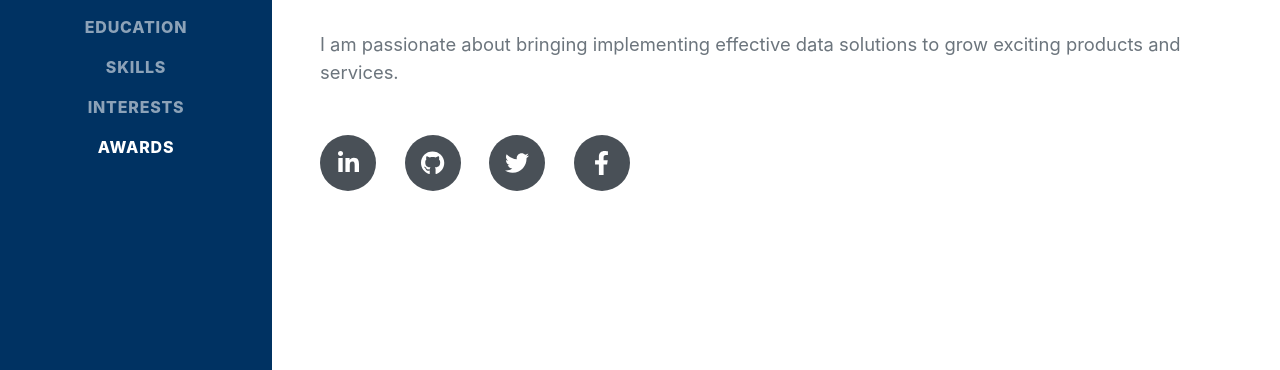
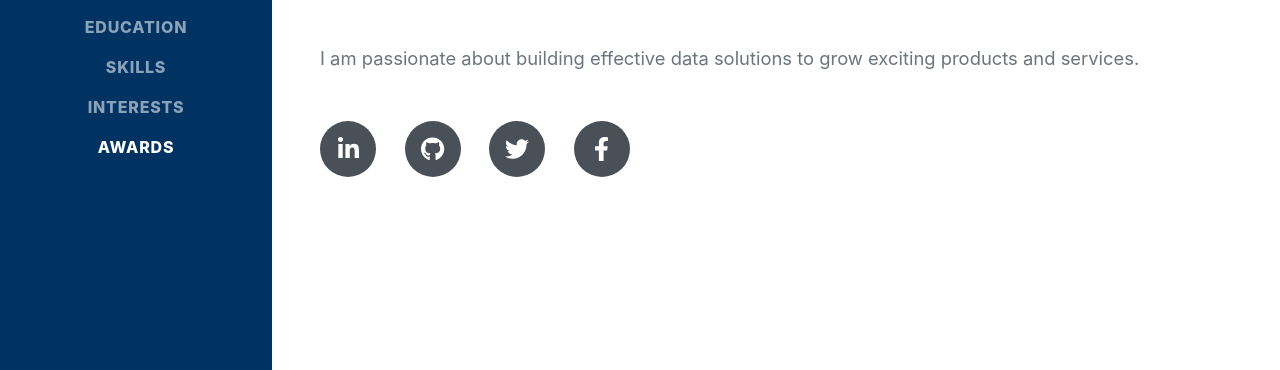
Before and after one commit to abosneaga/abosneaga_personal_website, a plain HTML site: page index.html in a window 1280 px wide. Shown: the part 427-797 px from the top of the page. Drawn offline with nearby package versions, Linux system fonts and the light colour scheme; a web font is replaced by a local one.

Commit message:
fixed spelling errors on first page.

```diff
--- a/index.html
+++ b/index.html
@@ -47,7 +47,7 @@
                         Berkeley, CA·
                         <a href="mailto:name@email.com">antonbosneaga@berkeley.edu</a>
                     </div>
-                    <p class="lead mb-5">I am passionate about bringing implementing effective  data solutions to grow exciting products and services.</p>
+                    <p class="lead mb-5">I am passionate about building effective data solutions to grow exciting products and services.</p>
                     <div class="social-icons">
                         <a class="social-icon" href="#!"><i class="fab fa-linkedin-in"></i></a>
                         <a class="social-icon" href="#!"><i class="fab fa-github"></i></a>
```
